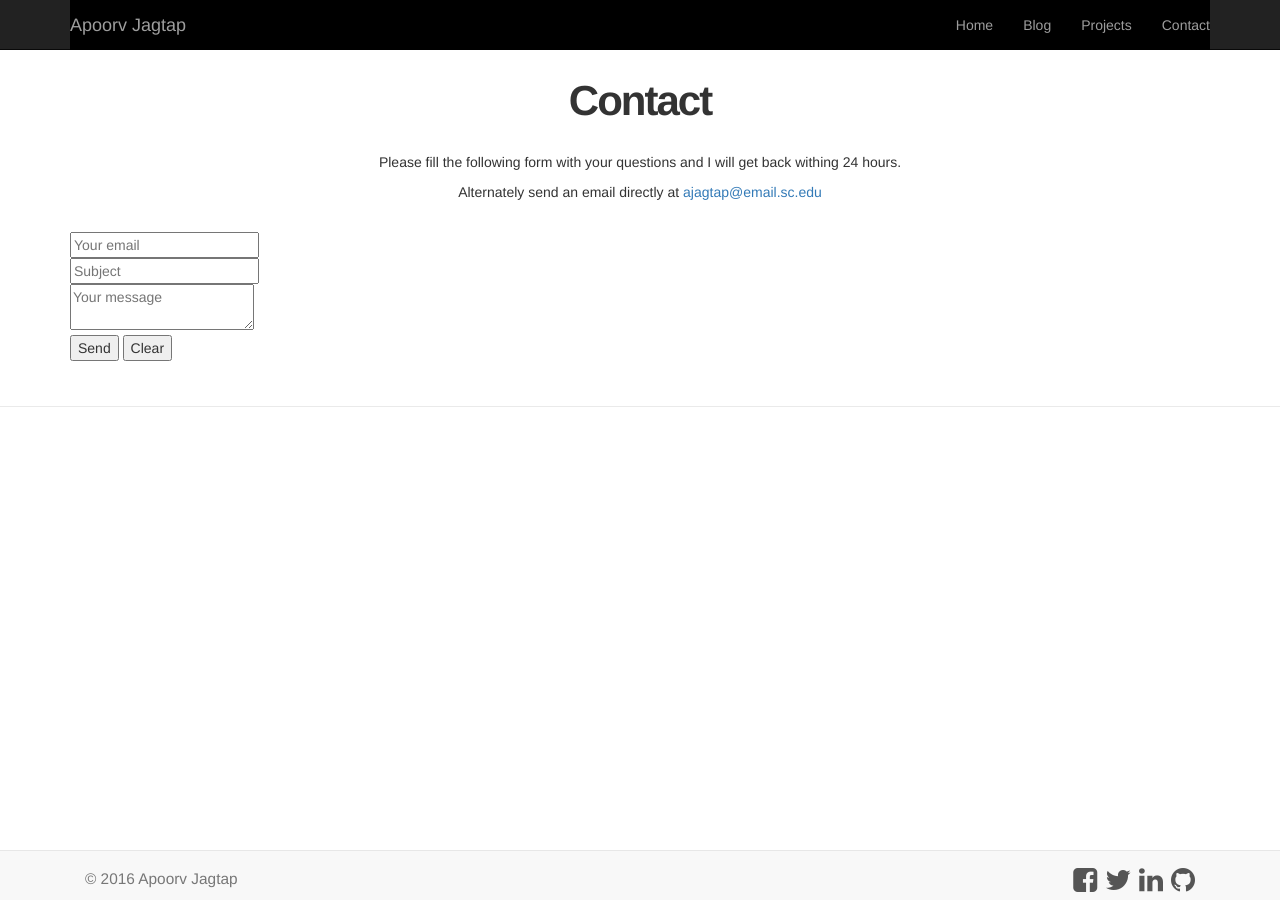
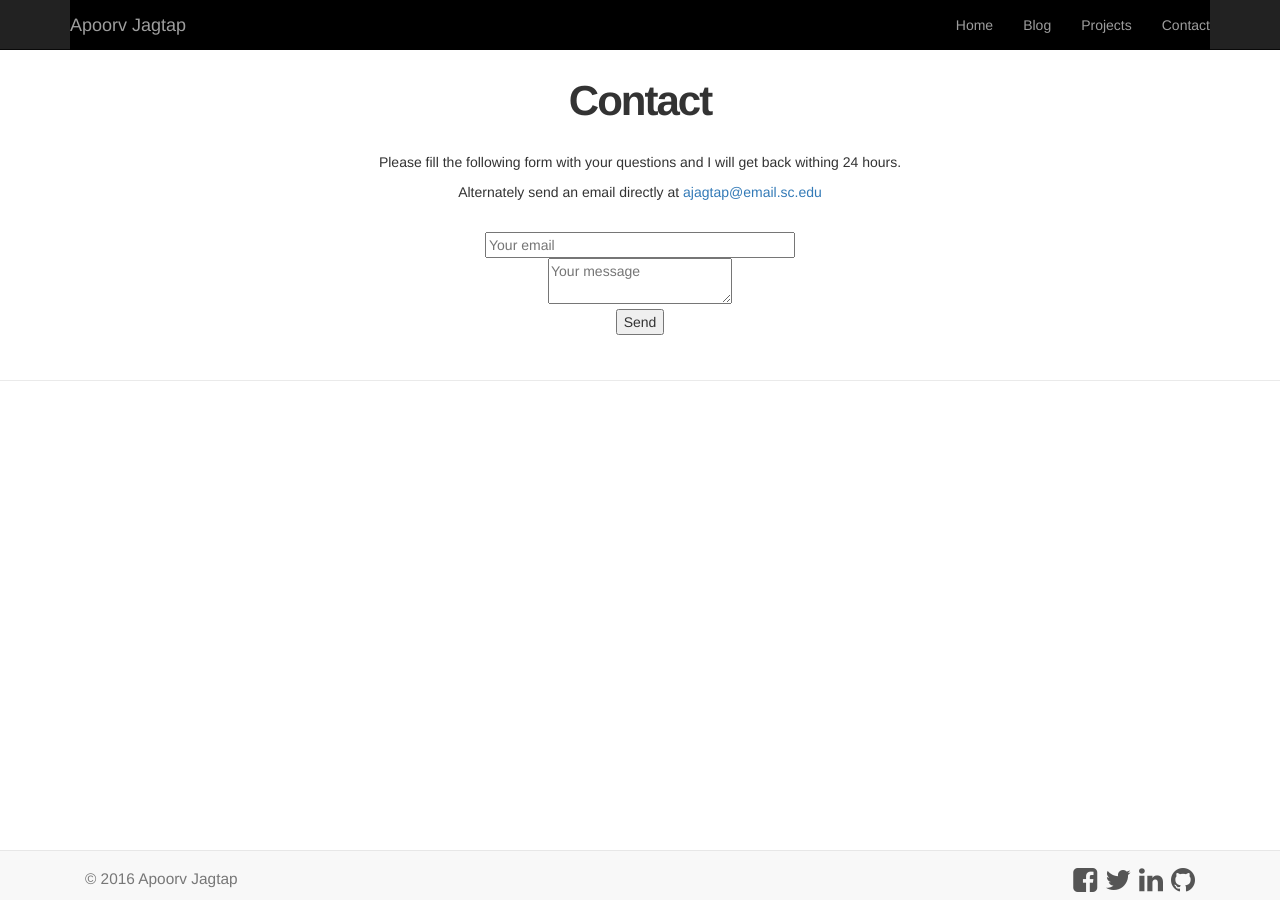
Before and after one commit to apoorv98/apoorv98.github.io, a Jekyll site: the page built from contact/index.html, in a window 1280 px wide. Built offline with Jekyll 4.4.1, drawn with Linux system fonts in a browser that asks for light colours; nearby versions of some CDN libraries.

Commit message:
fixed some errors with contact form

```diff
--- a/contact/index.html
+++ b/contact/index.html
@@ -8,10 +8,10 @@ title: Apoorv Jagtap | Contact
 <p><center> Alternately send an email directly at <a href="mailto:ajagtap@email.sc.edu">ajagtap@email.sc.edu</center></a></p>
 <!--<p>Email: ajagtap@email.sc.edu</p> -->
 <form method="POST" action="http://formspree.io/ajagtap@email.sc.edu"><br />
-  <input name="email" placeholder="Your email" type="email"><br />
-  <input name="subject" placeholder="Subject" type="email_subject"><br />
-  <textarea name="message" placeholder="Your message"></textarea><br />
+<center>
+  <input name="email" placeholder="Your email" type="email" size="35"><br />
+  <textarea name="message" placeholder="Your message" size="35"></textarea><br />
   <button type="submit">Send</button>
-  <button type="clear">Clear</button>
+</center>
 </form>
 </div>
```
